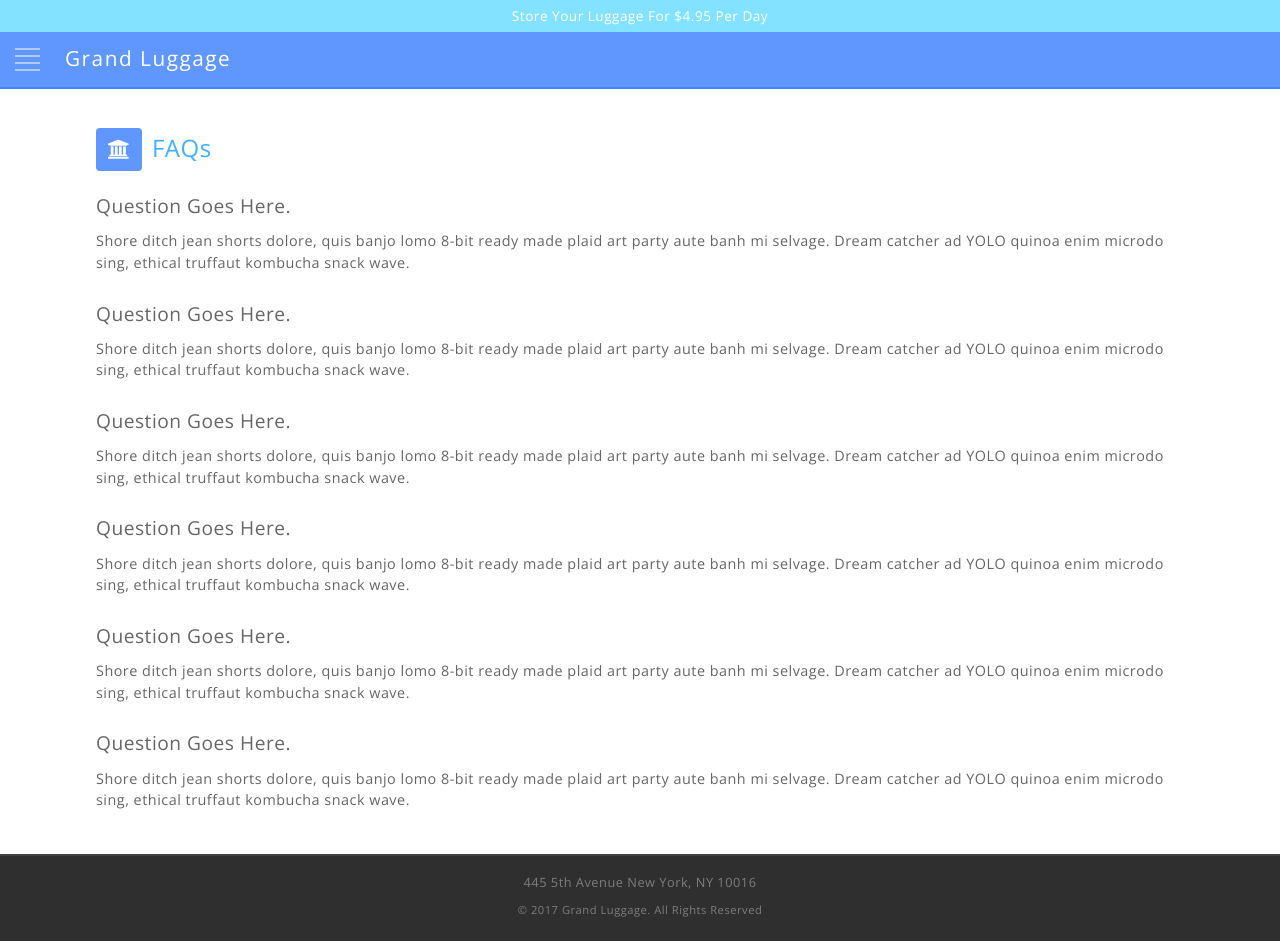
After one commit to M-Yusuf/grandCentralStorage, a Flask app: page /faqs in a window 1280 px wide. The commit adds this page. Run offline with Flask 2, Linux system fonts and the light colour scheme; some libraries are stand-ins or nearby versions.

Commit message:
Additions

```diff
--- a/static/css/main.css
+++ b/static/css/main.css
@@ -1,6 +1,6 @@
 /*
 
-Luggy Stylesheet
+Grand Luggage Stylesheet
 main.css
 
 */
@@ -515,3 +515,56 @@ input[type="search"]::-webkit-search-results-decoration { display: none; }
   -0-transition: .25s ease-in-out;
   transition: .25s ease-in-out;
 }
+
+
+/*_____________  Faqs Styles  _____________*/
+
+.faqs-content-section-2 {
+  width: 85%;
+  margin: auto;
+}
+
+.faqs-question h2 {
+  font-size: 1.2rem;
+  font-weight: 400;
+  color: ;
+  margin-bottom: 15px;
+}
+
+.faqs-question p {
+  font-size: 0.9rem;
+  line-height: 1.5;
+  margin-bottom: 30px;
+}
+
+
+/*_____________  Pricing Styles  _____________*/
+
+.pricing-content-section-2 {
+  display: -webkit-flex;
+  display: flex;
+  -webkit-flex-direction: column;
+  flex-direction: column;
+  width: 85%;
+  margin: auto;
+}
+
+/*.pricing-prices {
+  border: 1px solid #8162ff;
+  border-radius: 4px;
+  text-align: center;
+  margin-bottom: 25px;
+  padding: 50px 0;
+}
+
+.pricing-prices h2 {
+  font-size: 2rem;
+  color: #8162ff;
+  margin-bottom: 25px;
+}
+
+.pricing-prices p {
+  font-weight: 400;
+  font-size: 2rem;
+  color: #8162ff;
+}*/
--- a/static/css/responsive.css
+++ b/static/css/responsive.css
@@ -1,6 +1,6 @@
 /*
 
-Luggy Stylesheet
+Grand Luggage Stylesheet
 responsive.css
 
 */
--- /dev/null
+++ b/templates/faqs.html
@@ -0,0 +1,38 @@
+{% extends 'layout.html' %}
+
+{% block body %}
+  <div class="content-wrapper">
+  	<div class="faqs-content-wrapper">
+  		<div class="faqs-content-section-1 info-heading">
+  			<i class="fa fa-university"></i>
+  			<h2>FAQs</h2>
+  		</div>
+  		<div class="faqs-content-section-2">
+  			<div class="faqs-question">
+  				<h2>Question Goes Here.</h2>
+  				<p>Shore ditch jean shorts dolore, quis banjo lomo 8-bit ready made plaid art party aute banh mi selvage. Dream catcher ad YOLO quinoa enim microdo sing, ethical truffaut kombucha snack wave.</p>
+  			</div>
+  			<div class="faqs-question">
+  				<h2>Question Goes Here.</h2>
+  				<p>Shore ditch jean shorts dolore, quis banjo lomo 8-bit ready made plaid art party aute banh mi selvage. Dream catcher ad YOLO quinoa enim microdo sing, ethical truffaut kombucha snack wave.</p>
+  			</div>
+  			<div class="faqs-question">
+  				<h2>Question Goes Here.</h2>
+  				<p>Shore ditch jean shorts dolore, quis banjo lomo 8-bit ready made plaid art party aute banh mi selvage. Dream catcher ad YOLO quinoa enim microdo sing, ethical truffaut kombucha snack wave.</p>
+  			</div>
+  			<div class="faqs-question">
+  				<h2>Question Goes Here.</h2>
+  				<p>Shore ditch jean shorts dolore, quis banjo lomo 8-bit ready made plaid art party aute banh mi selvage. Dream catcher ad YOLO quinoa enim microdo sing, ethical truffaut kombucha snack wave.</p>
+  			</div>
+  			<div class="faqs-question">
+  				<h2>Question Goes Here.</h2>
+  				<p>Shore ditch jean shorts dolore, quis banjo lomo 8-bit ready made plaid art party aute banh mi selvage. Dream catcher ad YOLO quinoa enim microdo sing, ethical truffaut kombucha snack wave.</p>
+  			</div>
+  			<div class="faqs-question">
+  				<h2>Question Goes Here.</h2>
+  				<p>Shore ditch jean shorts dolore, quis banjo lomo 8-bit ready made plaid art party aute banh mi selvage. Dream catcher ad YOLO quinoa enim microdo sing, ethical truffaut kombucha snack wave.</p>
+  			</div>
+  		</div>
+  	</div>
+  </div>
+{% endblock %}
--- a/templates/home.html
+++ b/templates/home.html
@@ -25,7 +25,7 @@
   			<div class="home-content-explaination">
   				<div class="home-content-explaination-step-1">
   					<img src="/static/img/luggage.svg" alt="luggage icon">
-  					<p>Deposit Your Bags at Our Location Near Grand Central</p>
+  					<p>Meet Our Staff &amp;  Deposit Your Bags at Our Location Near Grand Central</p>
   				</div>
   				<div class="home-content-explaination-step-2">
   					<img src="/static/img/empire.svg" alt="empire state building icon">
@@ -38,7 +38,7 @@
   			</div>
   		</div>
   		<div class="home-content-section-4">
-  			<p>Luggy NYC Will Keep Your Bags Safe While You Wander Around The City. You May Conveniently Pay With Either Cash Or Credit/Debit at The Counter!</p>
+  			<p>Grand Luggage Will Keep Your Bags Safe While You Wander Around The City. You May Conveniently Pay With Either Cash Or Credit/Debit at The Counter!</p>
   		</div>
   		<div class="home-content-section-5">
   			<p>If You Have Any Additional Questions Please Consult The <a href="/faqs">FAQs</a> or <a href="/contact">Contact Us</a></p>
--- a/templates/layout.html
+++ b/templates/layout.html
@@ -1,7 +1,7 @@
 <!DOCTYPE html>
 <html>
 <head>
-  <title>Luggy | Luggage Storage Grand Central Station</title>
+  <title>Grand Luggage | Luggage Storage Grand Central Station</title>
   <meta charset="utf-8">
   <meta http-equiv="X-UA-Compatible" content="IE=edge">
   <meta name="viewport" content="width=device-width, initial-scale=1 user-scalable=0">
@@ -23,10 +23,10 @@
         </div>
         <div class="mobile-header-wrapper">
           <img class="mobile-header-bars" id="sidebar-trigger" src="/static/img/bars.svg" alt="hamburger menu icon">
-          <h2><a href="/">Luggy NYC</a></h2>
+          <h2><a href="/">Grand Luggage</a></h2>
         </div>
         <div class="full-header-wrapper">
-          <h2><a href="/">Luggy NYC</a></h2>
+          <h2><a href="/">Grand Luggage</a></h2>
           <div class="full-header-left">
             <a href="/location">LOCATION</a>
             <a href="/pricing">PRICING</a>
@@ -65,7 +65,7 @@
           <p>445 5th Avenue New York, NY 10016</p>
         </div>
         <div class="footer-copy">
-          <p>&copy; 2017 Luggy. All Rights Reserved</p>
+          <p>&copy; 2017 Grand Luggage. All Rights Reserved</p>
         </div>
       </div>
     </div>
--- a/templates/location.html
+++ b/templates/location.html
@@ -3,7 +3,10 @@
 {% block body %}
   <div class="content-wrapper">
   	<div class="location-content-wrapper">
-
+      <div class="location-content-section-1 info-heading">
+        <i class="fa fa-map"></i>
+        <h2>Location</h2>
+      </div>
   	</div>
   </div>
 {% endblock %}
--- a/templates/pricing.html
+++ b/templates/pricing.html
@@ -3,7 +3,13 @@
 {% block body %}
   <div class="pricing-wrapper">
   	<div class="pricing-content-wrapper">
+  		<div class="pricing-content-section-1 info-heading">
+  			<i class="fa fa-money"></i>
+  			<h2>Pricing</h2>
+  		</div>
+  		<div class="pricing-content-section-2 ">
 
+  		</div>
   	</div>
   </div>
 {% endblock %}
```
Also changed, not shown: faqs.html (deleted, +0 -9 lines), 2 other files.
